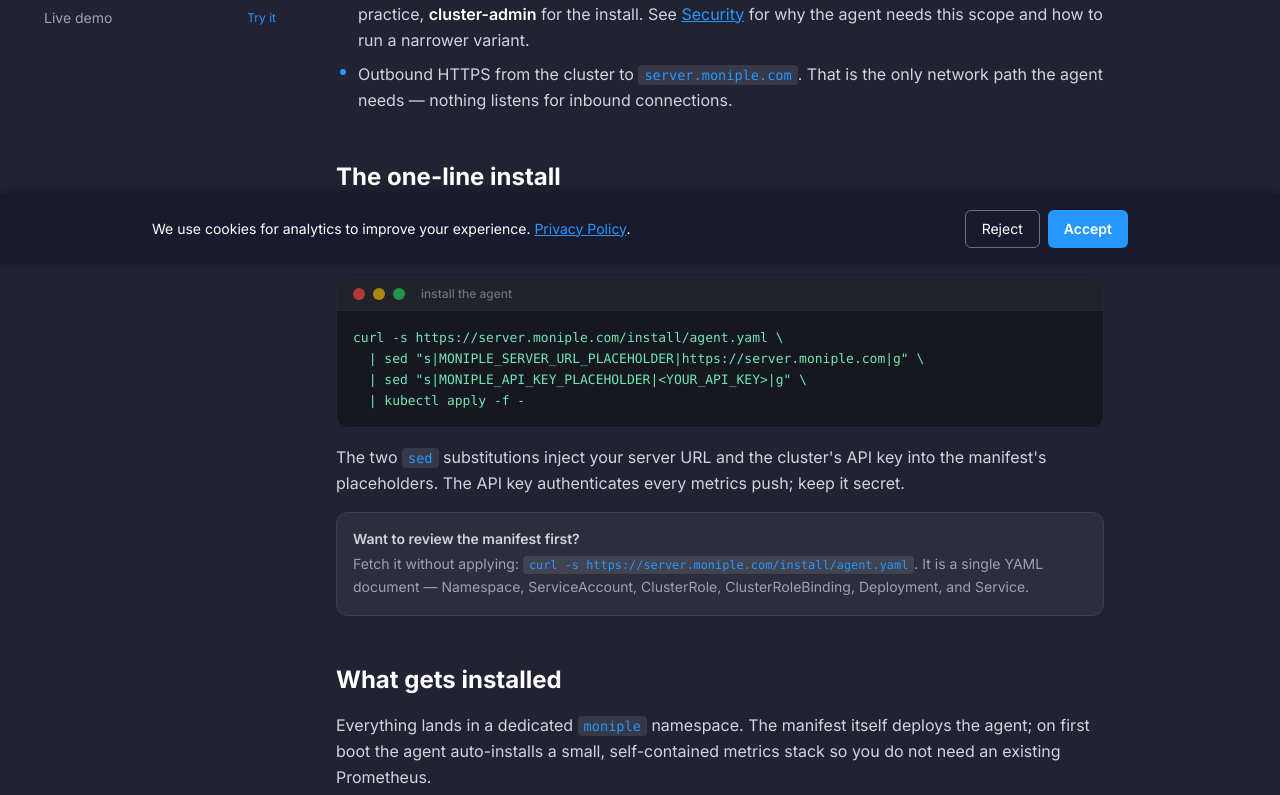
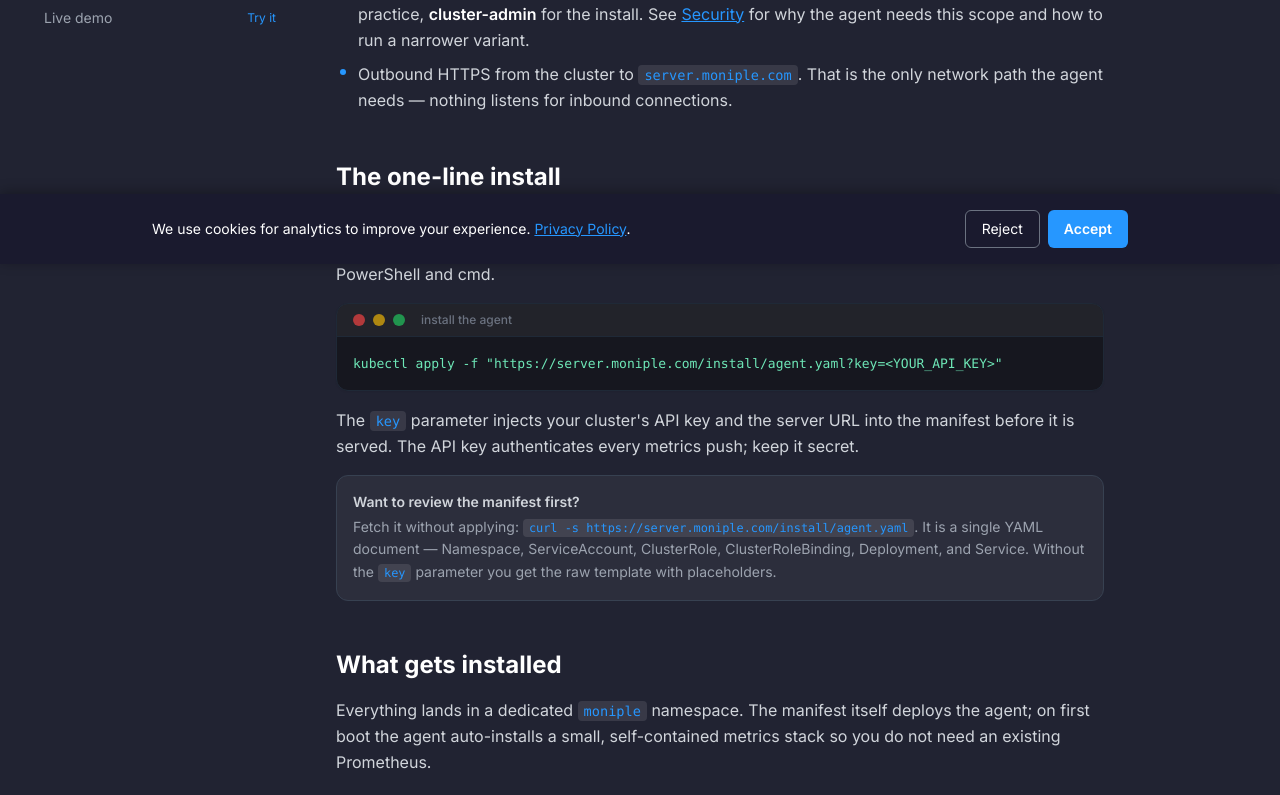
Before and after one commit to muhgumus/moniple-web, a Next.js app: page /docs/installation in a window 1280 px wide. Shown: the part 536-1331 px from the top of the page. Built offline with nearby package versions, Linux system fonts and the light colour scheme.

Commit message:
docs(install): single cross-platform install command (server-rendered ?key=)
Landing terminal + /docs + /docs/installation now show the one-command
kubectl apply URL; note added that the bare URL still serves the raw
placeholder template for review.

```diff
--- a/src/app/docs/installation/page.tsx
+++ b/src/app/docs/installation/page.tsx
@@ -57,25 +57,24 @@ export default function InstallationPage() {
       <Section title="The one-line install">
         <P>
           Add a cluster in the app to get your API key, then run the command it
-          shows you. It is a plain <Code>curl | sed | kubectl apply</Code>{' '}
-          pipeline — inspect every byte before you run it.
+          shows you. It is a single <Code>kubectl apply</Code> — the server
+          renders the manifest with your key, and it works the same in bash,
+          PowerShell and cmd.
         </P>
         <Terminal title="install the agent">
-          {`curl -s https://server.moniple.com/install/agent.yaml \\
-  | sed "s|MONIPLE_SERVER_URL_PLACEHOLDER|https://server.moniple.com|g" \\
-  | sed "s|MONIPLE_API_KEY_PLACEHOLDER|<YOUR_API_KEY>|g" \\
-  | kubectl apply -f -`}
+          {`kubectl apply -f "https://server.moniple.com/install/agent.yaml?key=<YOUR_API_KEY>"`}
         </Terminal>
         <P>
-          The two <Code>sed</Code> substitutions inject your server URL and the
-          cluster&apos;s API key into the manifest&apos;s placeholders. The API
-          key authenticates every metrics push; keep it secret.
+          The <Code>key</Code> parameter injects your cluster&apos;s API key
+          and the server URL into the manifest before it is served. The API key
+          authenticates every metrics push; keep it secret.
         </P>
         <Callout tone="note" title="Want to review the manifest first?">
           Fetch it without applying:{' '}
           <Code>curl -s https://server.moniple.com/install/agent.yaml</Code>. It
           is a single YAML document — Namespace, ServiceAccount, ClusterRole,
-          ClusterRoleBinding, Deployment, and Service.
+          ClusterRoleBinding, Deployment, and Service. Without the{' '}
+          <Code>key</Code> parameter you get the raw template with placeholders.
         </Callout>
       </Section>
 
--- a/src/app/docs/page.tsx
+++ b/src/app/docs/page.tsx
@@ -97,16 +97,14 @@ export default function DocsOverviewPage() {
         </OList>
 
         <Terminal title="install the agent">
-          {`curl -s https://server.moniple.com/install/agent.yaml \\
-  | sed "s|MONIPLE_SERVER_URL_PLACEHOLDER|https://server.moniple.com|g" \\
-  | sed "s|MONIPLE_API_KEY_PLACEHOLDER|<YOUR_API_KEY>|g" \\
-  | kubectl apply -f -`}
+          {`kubectl apply -f "https://server.moniple.com/install/agent.yaml?key=<YOUR_API_KEY>"`}
         </Terminal>
 
         <Callout tone="info" title="This is the exact command shown in the app">
-          The app fills in your real API key for you. It pulls the manifest from
-          the server, substitutes the server URL and your cluster&apos;s API key
-          into the placeholders, and applies it — no manual editing of YAML.
+          The app fills in your real API key for you. The server renders the
+          manifest with your key and server URL already substituted, so one
+          command works on macOS, Linux and Windows alike — no manual editing
+          of YAML.
         </Callout>
       </Section>
 
--- a/src/components/home/InstallSection.tsx
+++ b/src/components/home/InstallSection.tsx
@@ -2,10 +2,7 @@ import Link from "next/link";
 import CopyTerminal from "./CopyTerminal";
 
 // Kept verbatim in sync with /docs/installation (the one-line install).
-const INSTALL_COMMAND = `curl -s https://server.moniple.com/install/agent.yaml \\
-  | sed "s|MONIPLE_SERVER_URL_PLACEHOLDER|https://server.moniple.com|g" \\
-  | sed "s|MONIPLE_API_KEY_PLACEHOLDER|<YOUR_API_KEY>|g" \\
-  | kubectl apply -f -`;
+const INSTALL_COMMAND = `kubectl apply -f "https://server.moniple.com/install/agent.yaml?key=<YOUR_API_KEY>"`;
 
 const steps = [
   {
```
